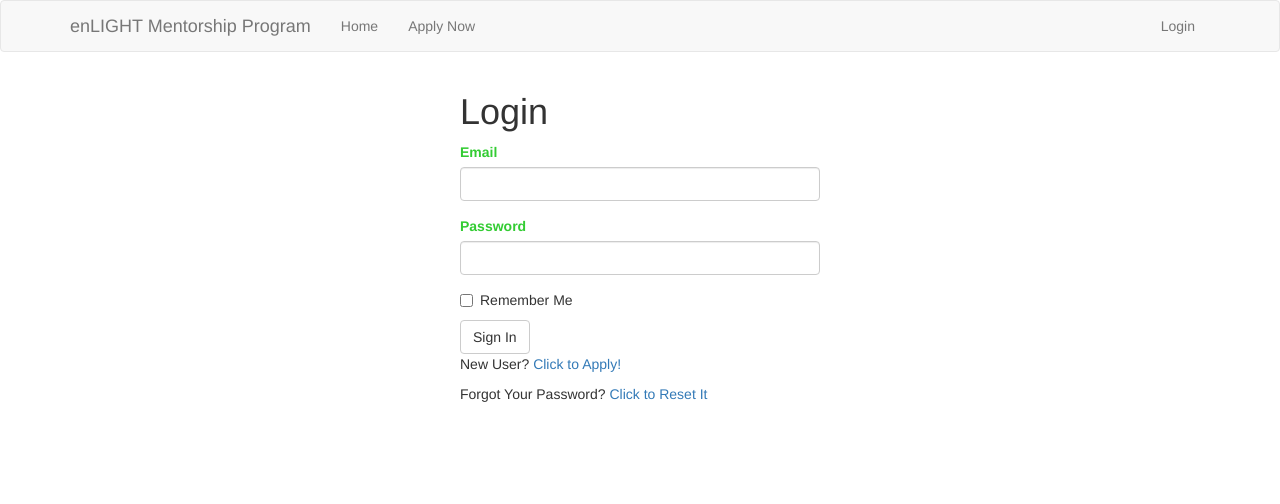
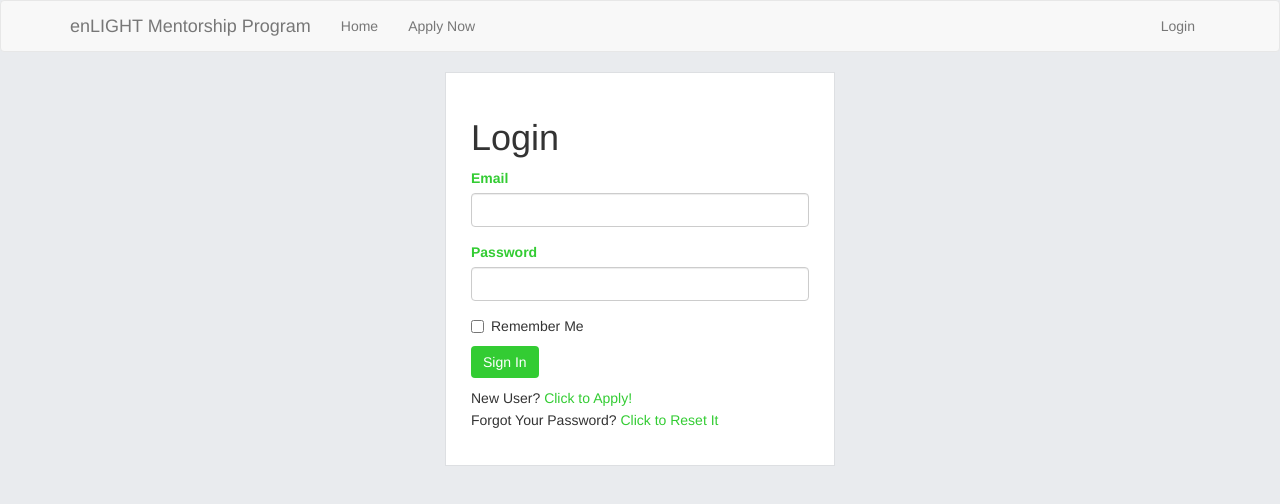
Before and after one commit to mattpodolak/enLIGHT-Mentorship-Program, a Flask app: page /login in a window 1280 px wide. Shown: the top 504 px of the page. Run offline with Flask 2, Linux system fonts and the light colour scheme; some libraries are stand-ins or nearby versions.

Commit message:
Changes to login

```diff
--- a/app/forms.py
+++ b/app/forms.py
@@ -91,13 +91,13 @@ class ApplicationForm(FlaskForm):
     industry = StringField('Industry', validators=[DataRequired(), Length(min=0, max=280)])
     team_skills = TextAreaField('Founder Skillsets', validators=[DataRequired(), Length(min=0, max=280)])
     help_needed = StringField('What type of help are you looking for?', validators=[DataRequired(), Length(min=0, max=280)])
-    interest = TextAreaField('Why are you interested?', validators=[DataRequired(), Length(min=0, max=500)])
-    gain = TextAreaField('What do you hope to gain?', validators=[DataRequired(), Length(min=0, max=500)])
+    interest = TextAreaField('Why are you interested in the mentorship program?', validators=[DataRequired(), Length(min=0, max=500)])
+    gain = TextAreaField('What do you hope to gain by the end of the program?', validators=[DataRequired(), Length(min=0, max=500)])
     stage = StringField('What stage is your startup at?', validators=[DataRequired(), Length(min=0, max=100)])
-    relation = StringField('What type of mentorship relationship are you looking for?', validators=[DataRequired(), Length(min=0, max=280)])
+    relation = StringField('What type of mentorship relationship are you looking for (i.e. longterm)?', validators=[DataRequired(), Length(min=0, max=280)])
     website = StringField('Website (optional)', validators=[Length(min=0, max=280)])
     business_docs = StringField('Please provide a link to any applicable business documents', validators=[DataRequired(), Length(min=0, max=380)])
-    submit = SubmitField('Apply')
+    submit = SubmitField('Apply Now!')
 
     def validate_contact_email(self, contact_email):
         user = Application.query.filter_by(email=contact_email.data).first()
--- a/app/static/css/styles.css
+++ b/app/static/css/styles.css
@@ -6,3 +6,28 @@
     margin-top: 10px;
     font-size: 18px;
 }
+
+.btn-default{
+    background-color: #3c3;
+    color: #ffffff;
+    border: none;
+}
+
+.form-new-user{
+    margin-top: 10px;
+    margin-bottom: 2px;
+}
+
+.login-border{
+    padding: 25px;
+    border: 1px solid #dddfe2;
+    background-color: #ffffff;
+}
+
+body{
+    background-color: #e9ebee;
+}
+
+a {
+    color: #3c3;
+}
--- a/app/templates/login.html
+++ b/app/templates/login.html
@@ -3,10 +3,10 @@
 
 {% block app_content %}
     <div class="row">
-        <div class="col-md-4 col-md-offset-4">
+        <div class="col-md-4 col-md-offset-4 login-border">
             <h1>Login</h1>
             {{ wtf.quick_form(form)}}
-            <p>New User? <a href="{{ url_for('application') }}">Click to Apply!</a></p>
+            <p class="form-new-user">New User? <a href="{{ url_for('application') }}">Click to Apply!</a></p>
             <p>
                 Forgot Your Password?
                 <a href="{{ url_for('reset_password_request') }}">Click to Reset It</a>
```
